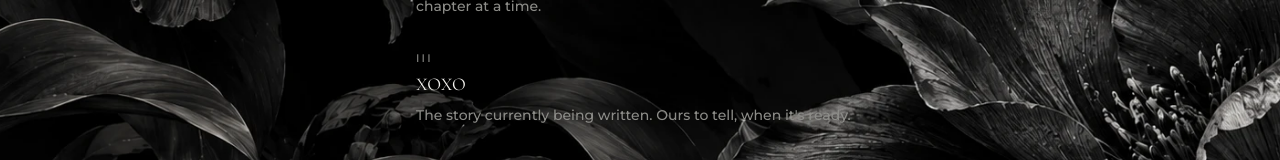
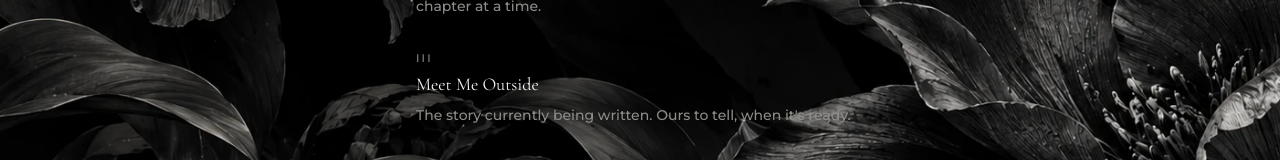
Before and after one commit to RaiseYourBaseline/raiseyourbaseline, a Next.js app: page /wink in a window 1280 px wide. Shown: the part 577-737 px from the top of the page. Built offline with nearby package versions, Linux system fonts and the light colour scheme.

Commit message:
Rename the developing story from "XOXO" to "Meet Me Outside"
Co-Authored-By: Claude Sonnet 5 <noreply@anthropic.com>
Claude-Session: https://claude.ai/code/session_012z8CNgiMrg3ueMvfuykgEC

```diff
--- a/app/wink/page.tsx
+++ b/app/wink/page.tsx
@@ -21,7 +21,7 @@ const threads = [
   },
   {
     numeral: "III",
-    heading: "XOXO",
+    heading: "Meet Me Outside",
     body: "The story currently being written. Ours to tell, when it's ready.",
   },
 ];
```
